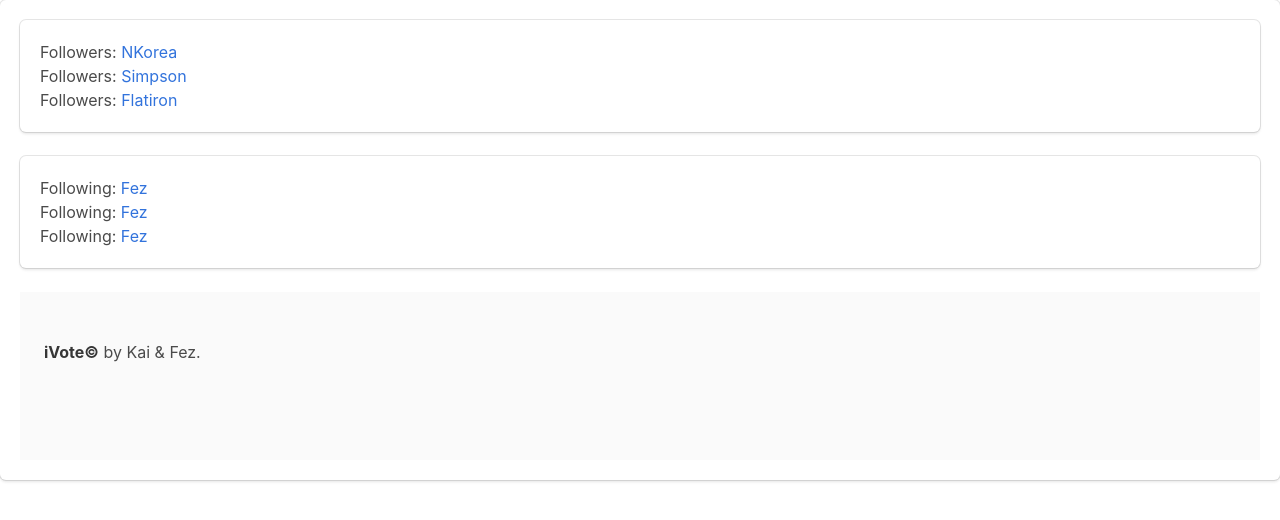
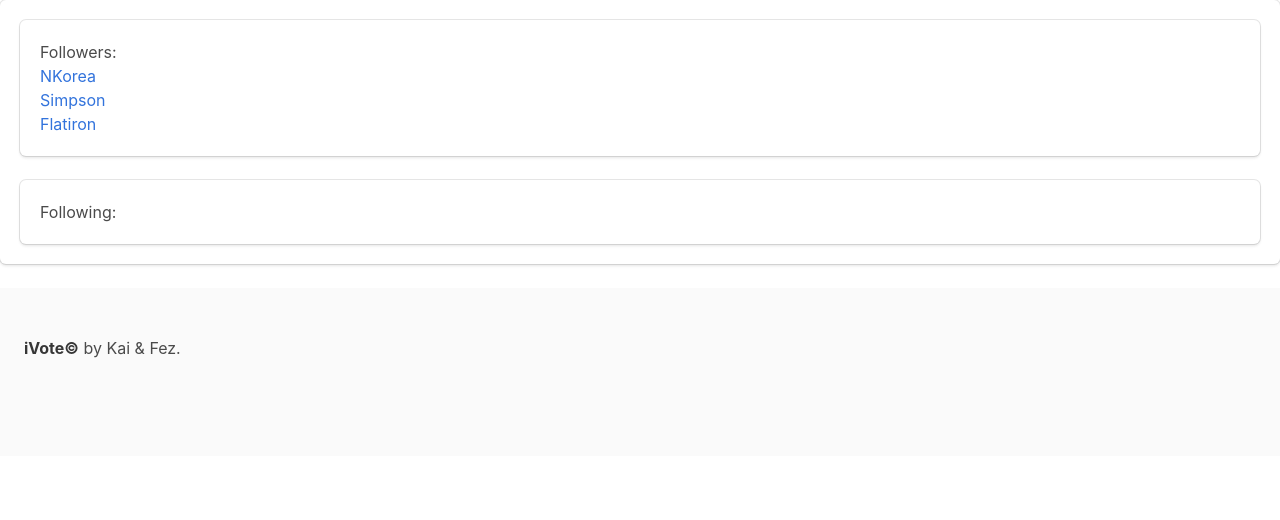
Before and after one commit to Faizerz/Draft-voter, a Rails app: page /followers in a window 1280 px wide. Shown: the part 52-572 px from the top of the page. Run offline with Rails 7, Linux system fonts and the light colour scheme; a user stored in the database is signed in; data comes from the database, SQL or seed files in the repository; style sheets or scripts are compiled from the project's sources; some libraries are stand-ins or nearby versions.

Commit message:
view changes

```diff
--- a/app/views/followers/index.html.erb
+++ b/app/views/followers/index.html.erb
@@ -1,12 +1,20 @@
 <div class="box">
   <% @user = User.find(current_user.id) %>
+
   <div class="box">
+    Followers:
+    <br>
     <% @user.followers.each do |f| %>
-  Followers: <%= link_to User.find(f.follower_id).username, user_path %><br>
+      <%= link_to User.find(f.follower_id).username, user_path(@user) %><br>
     <% end %>
   </div>
+
   <div class="box">
-<% @user.followers.each do |f| %>
-  Following: <%= link_to User.find(f.followed_id).username, user_path %><br>
+    Following:
+    <br>
+    <% @user.following.each do |f| %>
+      <%= link_to User.find(f.followed_id).username, user_path(@user) %><br>
     <% end %>
   </div>
+
+</div>
```
Also changed, not shown: app/views/users/show.html.erb (+5 -4 lines). Lines whose indentation alone changed are shown as unchanged.
